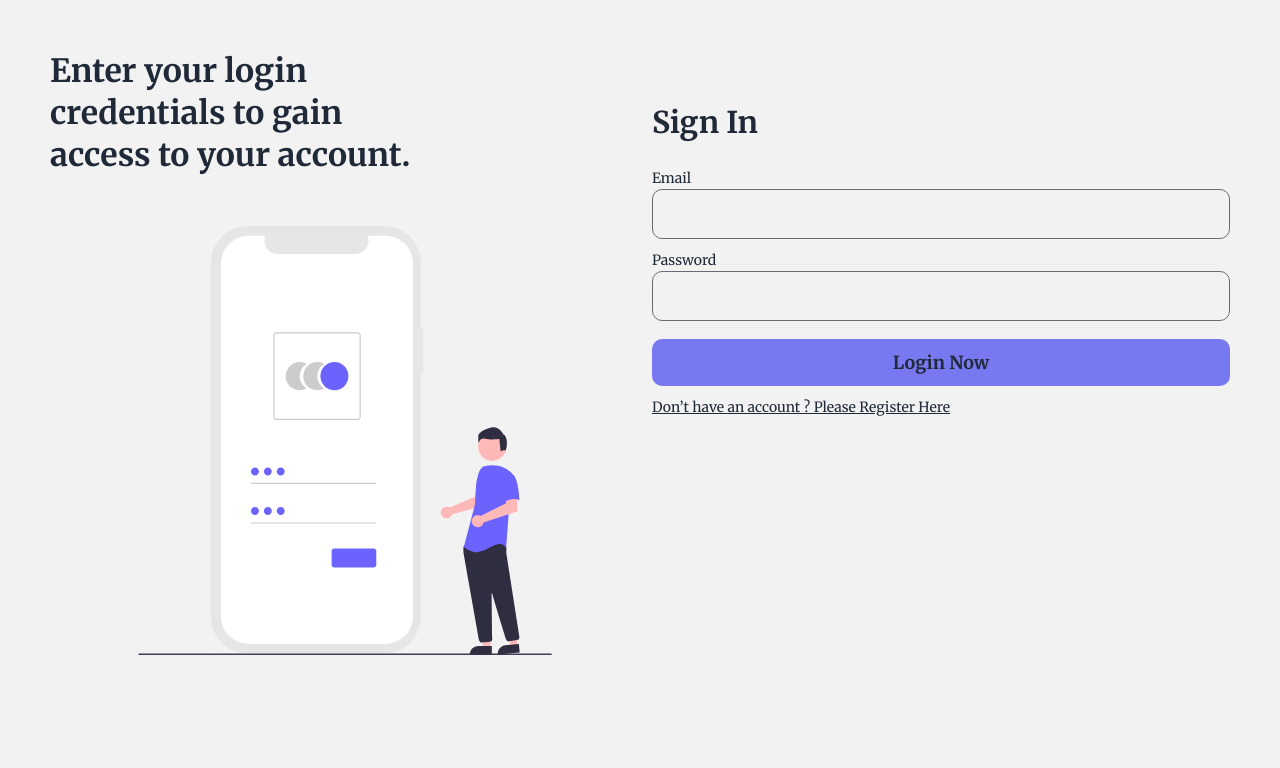
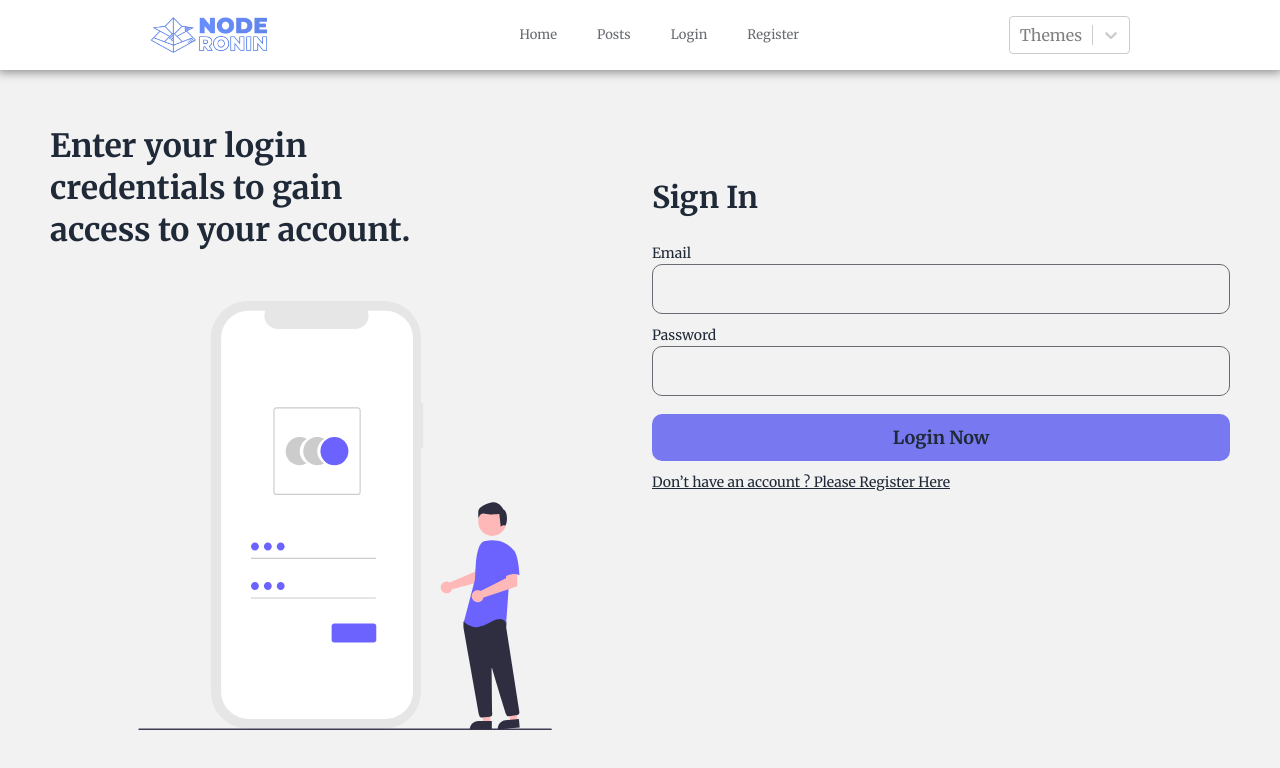
Before and after one commit to evairo176/blog-frontend, a React (Create React App) app: page /login in a window 1280 px wide. Shown: the top 768 px of the page. Built offline with nearby package versions, Linux system fonts and the light colour scheme.

Commit message:
feat: update

```diff
--- a/src/assets/css/login.css
+++ b/src/assets/css/login.css
@@ -1,4 +1,5 @@
 .bg-hasj {
+  margin-top: 75px;
   min-height: 100vh;
 }
 .container-cssdw {
--- a/src/components/cummon/navbar/Public.jsx
+++ b/src/components/cummon/navbar/Public.jsx
@@ -7,7 +7,7 @@ import { ThemeContext } from "../../../utils/ThemeSelector";
 function Public() {
   const { pathname } = useLocation();
   const navigation_left = [
-    { name: "Create", path: "/create-post", current: false },
+    { name: "Home", path: "/", current: false },
     { name: "Posts", path: "/posts", current: false },
   ];
 
@@ -70,9 +70,25 @@ function Public() {
                   Register
                 </Link>
               </li>
+              <li>
+                <hr />
+                <div className="themes-option hide-laptop">
+                  <ThemeContext.Consumer>
+                    {({ changeTheme, theme }) => (
+                      <CategoryWithNoError
+                        onChange={(e) => changeTheme(e)}
+                        value={theme}
+                        id="themes"
+                        data={dataThemes}
+                        placeholder="Themes"
+                      />
+                    )}
+                  </ThemeContext.Consumer>
+                </div>
+              </li>
             </ul>
           </nav>
-          <div className="themes-option">
+          <div className="themes-option hide-mobile">
             <ThemeContext.Consumer>
               {({ changeTheme, theme }) => (
                 <CategoryWithNoError
--- a/src/components/user/LoginMenu.jsx
+++ b/src/components/user/LoginMenu.jsx
@@ -6,6 +6,7 @@ import * as Yup from "yup";
 import { loginUserAction } from "../../redux/slices/users/usersSlices";
 import LoadingComponent from "../../utils/LoadingComponent";
 import imgLogin from "../../assets/images/image-login.svg";
+import Navbar from "../cummon/Navbar";
 
 const formSchema = Yup.object({
   email: Yup.string().required("Email is required").email("Invalid email"),
@@ -37,6 +38,7 @@ function LoginMenu() {
   }
   return (
     <Fragment>
+      <Navbar />
       <div className="bg-hasj">
         <div className="container-cssdw">
           <div className="row">
--- a/src/components/user/RegisterMenu.jsx
+++ b/src/components/user/RegisterMenu.jsx
@@ -6,6 +6,7 @@ import { Link, useNavigate } from "react-router-dom";
 import { registerUserAction } from "../../redux/slices/users/usersSlices";
 import LoadingComponent from "../../utils/LoadingComponent";
 import imgRegister from "../../assets/images/image-register.svg";
+import Navbar from "../cummon/Navbar";
 
 const formSchema = Yup.object({
   firstName: Yup.string().required("First Name is required"),
@@ -42,6 +43,7 @@ function RegisterMenu() {
 
   return (
     <Fragment>
+      <Navbar />
       <div className="bg-hasj">
         <div className="container-cssdw">
           <div className="row">
```
